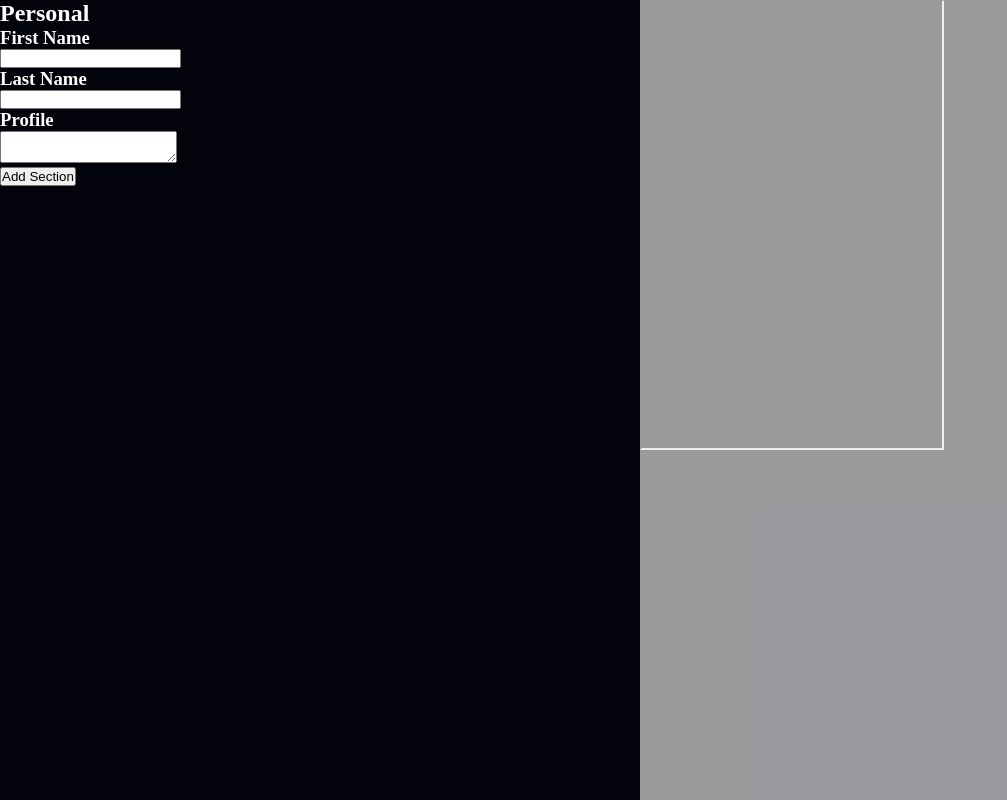
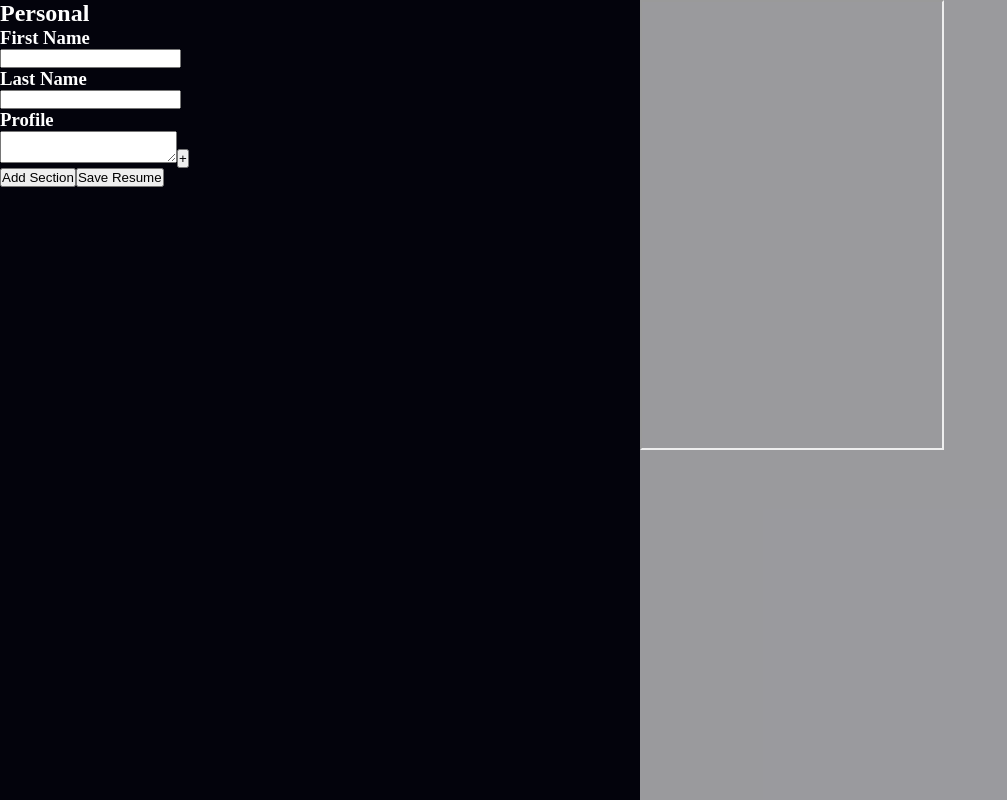
Before and after one commit to Tobshub/resume-builder, a React (Vite) app in the folder client/: page /builder in a window 1280 px wide. Shown: the whole page, without its empty margins (0-1007 px from the left). Built offline with nearby package versions, Linux system fonts and the light colour scheme.

Commit message:
added router & changes file structure

```diff
--- a/client/src/App.tsx
+++ b/client/src/App.tsx
@@ -1,28 +1,13 @@
-import { useState } from "react";
-import BuilderForm from "./builder/form";
-import PDFPreview from "./builder/preview/pdf";
-import { BuilderField } from "./builder/types/field-types";
+import { createBrowserRouter, RouterProvider } from "react-router-dom";
+import BuilderPage from "./builder";
 
-function App() {
-  // TODO: store resume data server-side for persistence
-  const [resume, setResume] = useState<BuilderField[]>([]);
-  return (
-    <div
-      style={{
-        display: "flex",
-        justifyContent: "center",
-        alignItems: "center",
-      }}
-      className="builder"
-    >
-      <section>
-        <BuilderForm setResume={setResume} />
-      </section>
-      <section>
-        <PDFPreview resume={resume} />
-      </section>
-    </div>
-  );
+const router = createBrowserRouter([
+  {
+    path: "/builder",
+    element: <BuilderPage />,
+  },
+]);
+
+export default function App() {
+  return <RouterProvider router={router} />;
 }
-
-export default App;
--- a/client/src/builder/default.ts
+++ b/client/src/builder/form/default.ts
@@ -1,10 +1,11 @@
-import { FieldWithText } from "./types/field-types";
-import { BuilderFormSection } from "./types/form-types";
+import { FieldWithText } from "../types/field-types";
+import { BuilderFormSection } from "../types/form-types";
 
 const defaultFormSections = [
   new BuilderFormSection({
     title: "Personal",
     groupType: "not-groupped",
+    defaultChildPosition: "main",
     children: [
       new FieldWithText({
         name: "First Name",
--- a/client/src/builder/form-sections.tsx
+++ b/client/src/builder/form/form-sections.tsx
@@ -1,9 +1,9 @@
 import { ChangeEvent } from "react";
-import { BuilderField } from "./types/field-types";
+import { BuilderField, FieldWithText } from "../types/field-types";
 import {
   BuilderFormSection,
   BuilderFormSectionProps,
-} from "./types/form-types";
+} from "../types/form-types";
 
 type BuilderFormSectionComponentProps = {
   section: BuilderFormSection;
@@ -41,6 +41,21 @@ export default function BuilderFormSectionComponent({
           )}
         </label>
       ))}
+      <button
+        onClick={() => {
+          section.addChild(
+            new FieldWithText({
+              name: "Untitled",
+              content: "",
+              position: section.props.defaultChildPosition,
+              type: "long",
+            })
+          );
+          handleChange(section);
+        }}
+      >
+        +
+      </button>
     </div>
   );
 }
--- a/client/src/builder/form.tsx
+++ b/client/src/builder/form/form.tsx
@@ -1,21 +1,15 @@
-import { useState } from "react";
-import type {
-  ChangeEvent,
-  Dispatch,
-  FormEvent,
-  SetStateAction,
-} from "react";
-import { BuilderField, FieldWithText } from "./types/field-types";
-import useStrictObjectArrayState from "./hooks/strict-state";
+import { Dispatch, SetStateAction, useEffect } from "react";
+import { BuilderField } from "../types/field-types";
+import useStrictObjectArrayState from "../hooks/strict-state";
 import {
   BuilderFormSection,
   BuilderFormSectionProps,
-} from "./types/form-types";
+} from "../types/form-types";
 import BuilderFormSectionComponent from "./form-sections";
 import defaultFormSections from "./default";
 
 type BuilderFormProps = {
-  setResume: Dispatch<SetStateAction<BuilderField[]>>;
+  setResume: Dispatch<SetStateAction<BuilderFormSection[]>>;
 };
 
 export default function BuilderForm(props: BuilderFormProps) {
@@ -35,6 +29,14 @@ export default function BuilderForm(props: BuilderFormProps) {
     });
   };
 
+  const submitResume = () => {
+    props.setResume(sections);
+  };
+
+  useEffect(() => {
+    submitResume();
+  }, []);
+
   const addSection = (props: BuilderFormSectionProps) => {
     pushSection(new BuilderFormSection(props));
   };
@@ -53,19 +55,14 @@ export default function BuilderForm(props: BuilderFormProps) {
           addSection({
             title: "Untitled",
             groupType: "list",
-            children: [
-              new FieldWithText({
-                content: "",
-                name: "",
-                type: "long",
-                position: "main",
-              }),
-            ],
+            defaultChildPosition: "main",
+            children: [],
           })
         }
       >
         Add Section
       </button>
+      <button onClick={submitResume}>Save Resume</button>
     </div>
   );
 }
--- /dev/null
+++ b/client/src/builder/index.tsx
@@ -0,0 +1,26 @@
+import { useState } from "react";
+import BuilderForm from "./form/form";
+import PDFPreview from "./preview/pdf";
+import { BuilderFormSection } from "./types/form-types";
+
+export default function BuilderPage() {
+  // TODO: store resume data server-side for persistence
+  const [resume, setResume] = useState<BuilderFormSection[]>([]);
+  return (
+    <div
+      style={{
+        display: "flex",
+        justifyContent: "center",
+        alignItems: "center",
+      }}
+      className="builder"
+    >
+      <section>
+        <BuilderForm setResume={setResume} />
+      </section>
+      <section>
+        <PDFPreview resume={resume} />
+      </section>
+    </div>
+  );
+}
```
